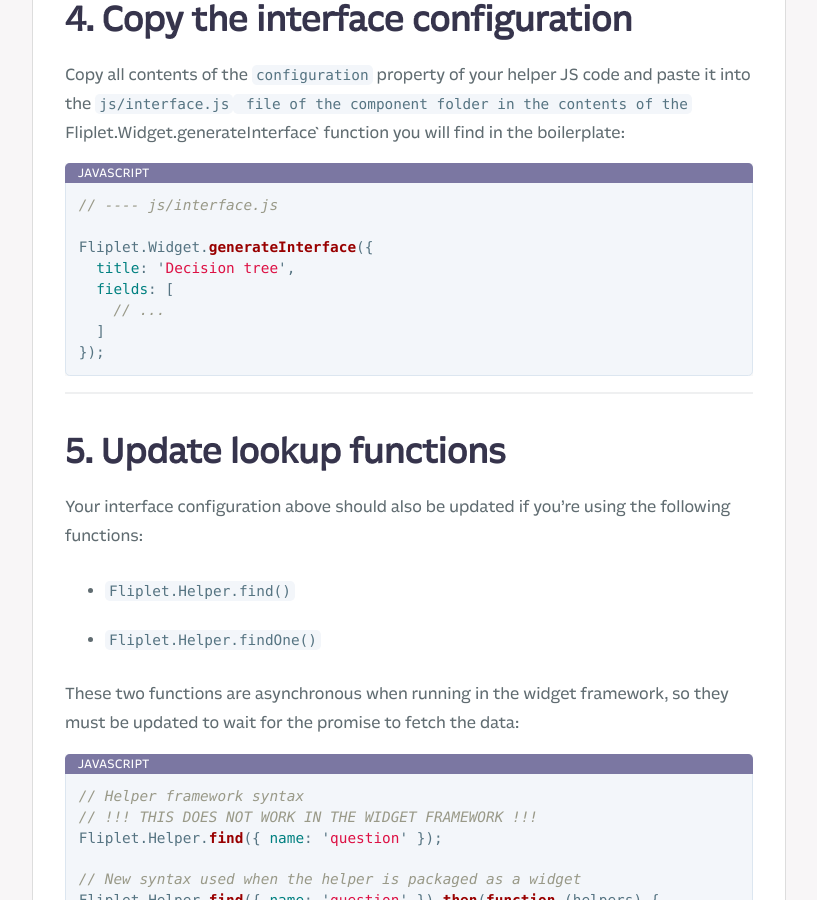
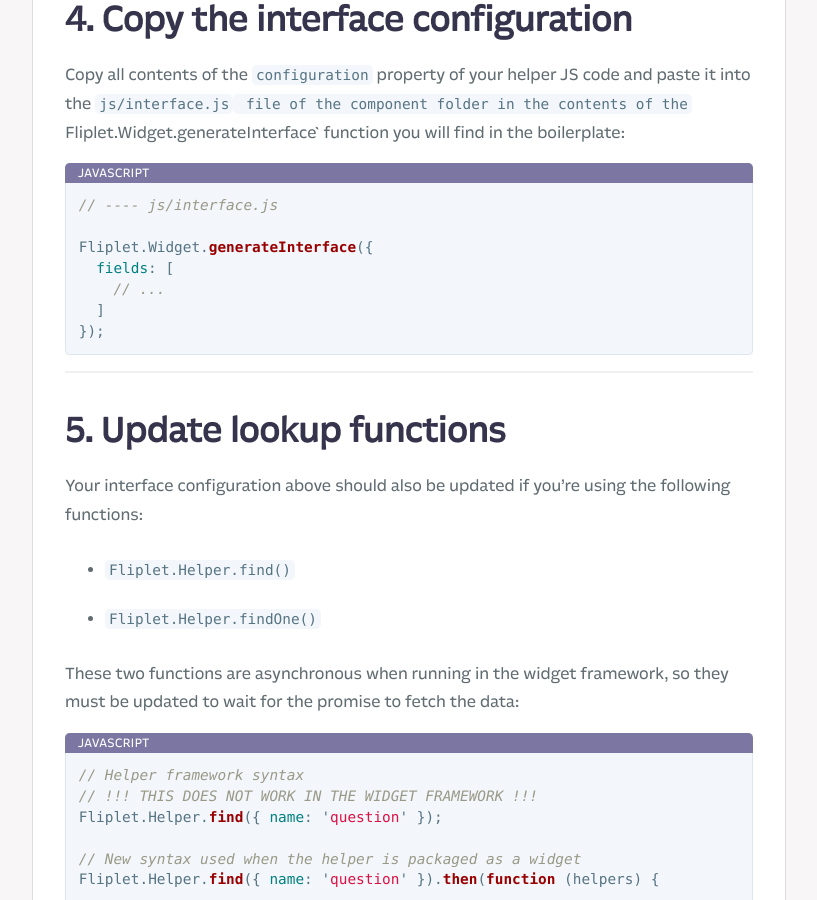
Before and after one commit to Fliplet/fliplet-cli, a Jekyll site: the page built from docs/API/helpers/components.md, in a window 1280 px wide and 900 px high, scrolled down 2220 px. Shown: the whole window, without its empty margins (254-1071 px from the left). Built offline with Jekyll 4.4.1, drawn with Linux system fonts in a browser that asks for light colours; nearby versions of some CDN libraries; our own code applies the rules of GitHub Pages for plain Markdown files; library files that are not in the unit come from our copies; comment, search, counter and statistics services are not loaded; a style sheet for code colours, icons or effects is not loaded.

Commit message:
Remove the need to provide interface title

```diff
--- a/docs/API/helpers/components.md
+++ b/docs/API/helpers/components.md
@@ -66,7 +66,6 @@
 // ---- js/interface.js
 
 Fliplet.Widget.generateInterface({
-  title: 'Decision tree',
   fields: [
     // ...
   ]
--- a/widget-helper-template/js/interface.js
+++ b/widget-helper-template/js/interface.js
@@ -1,5 +1,4 @@
 Fliplet.Widget.generateInterface({
-  title: '{{name}}',
   fields: [
     // ...
   ]
```
